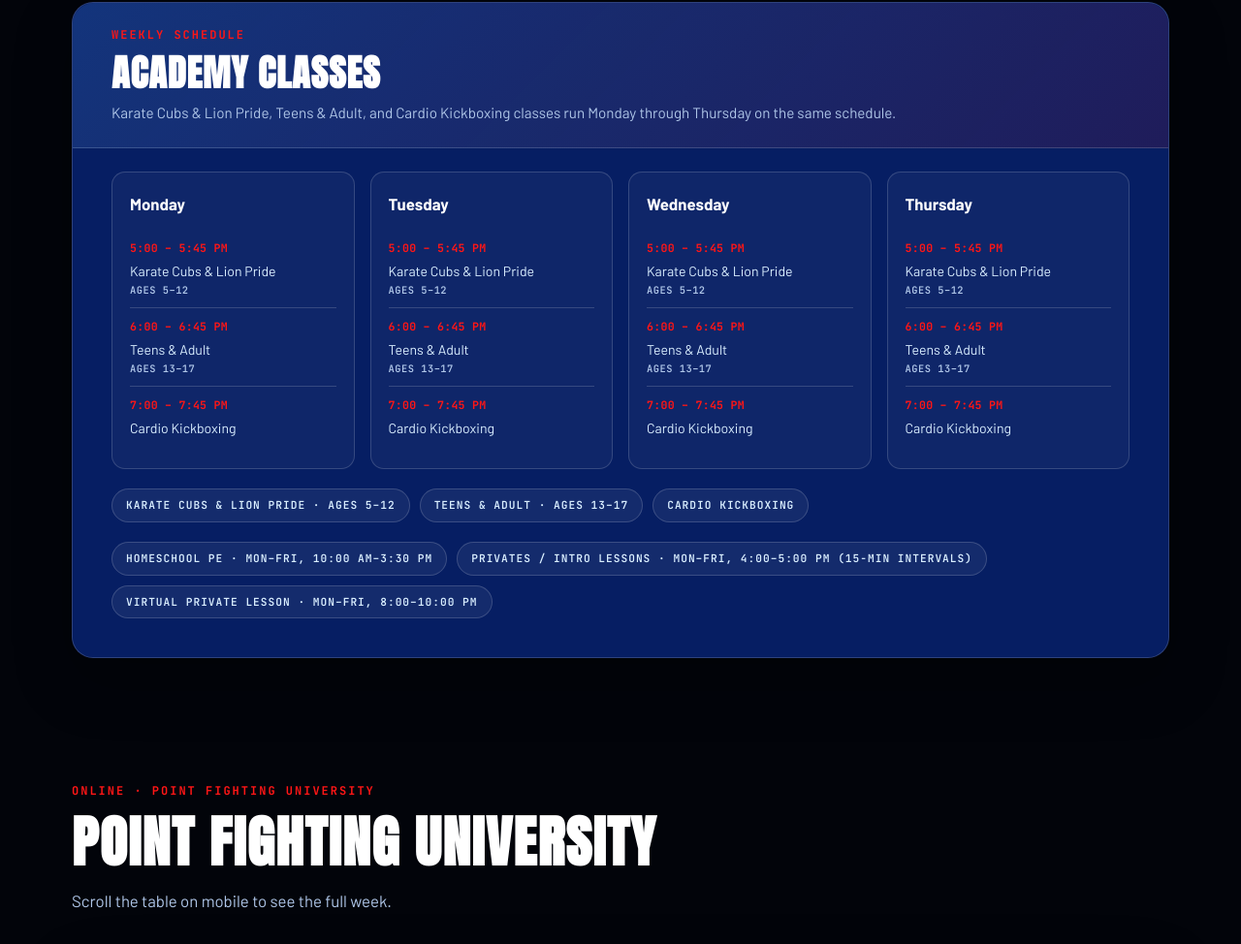
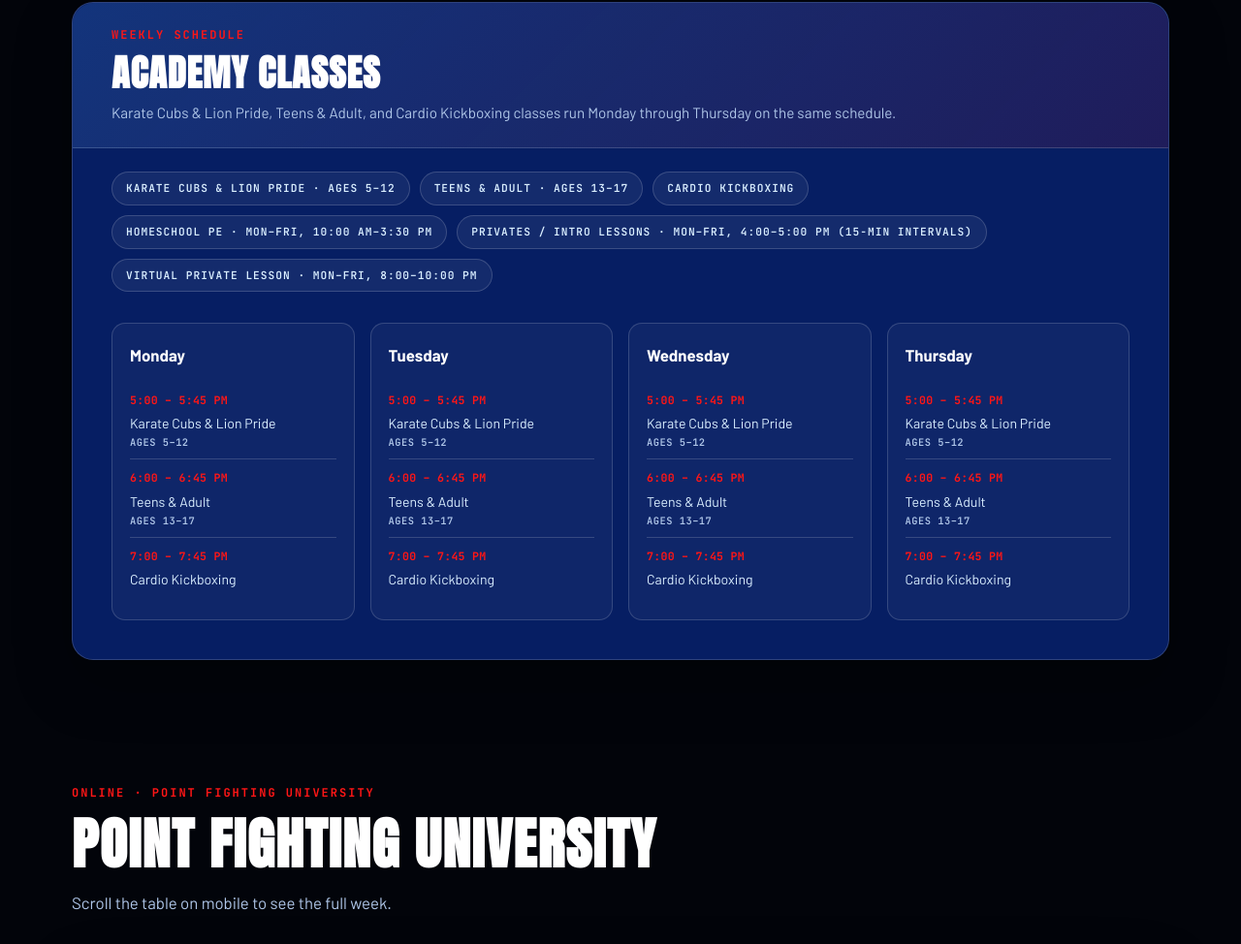
Before and after one commit to pfpkickboxingacademy-cmd/pfp-kickboxing-academy, a plain HTML site: page schedule.html in a window 1280 px wide. Shown: the part 864-1838 px from the top of the page at 97% size. Drawn offline with Linux system fonts and the light colour scheme.

Commit message:
Move schedule pills above the class table

```diff
--- a/schedule.html
+++ b/schedule.html
@@ -177,6 +177,9 @@
     background:rgba(255,22,22,0.08);white-space:nowrap;
   }
   .pill-row{display:flex;flex-wrap:wrap;gap:10px;margin-top:20px;}
+  .schedule-pills{margin-bottom:32px;}
+  .schedule-pills .pill-row{margin-top:0;}
+  .schedule-pills .pill-row + .pill-row{margin-top:10px;}
   .pill{
     font-family:'JetBrains Mono',monospace;font-size:0.7rem;letter-spacing:1px;text-transform:uppercase;
     color:var(--ice);background:rgba(255,255,255,0.06);border:1px solid var(--line);
@@ -300,6 +303,19 @@
         <p>Karate Cubs &amp; Lion Pride, Teens &amp; Adult, and Cardio Kickboxing classes run Monday through Thursday on the same schedule.</p>
       </div>
 
+      <div class="schedule-pills">
+        <div class="pill-row">
+          <span class="pill">Karate Cubs &amp; Lion Pride · Ages 5&ndash;12</span>
+          <span class="pill">Teens &amp; Adult · Ages 13&ndash;17</span>
+          <span class="pill">Cardio Kickboxing</span>
+        </div>
+        <div class="pill-row">
+          <span class="pill">Homeschool PE · Mon&ndash;Fri, 10:00 AM&ndash;3:30 PM</span>
+          <span class="pill">Privates / Intro Lessons · Mon&ndash;Fri, 4:00&ndash;5:00 PM (15-min intervals)</span>
+          <span class="pill">Virtual Private Lesson · Mon&ndash;Fri, 8:00&ndash;10:00 PM</span>
+        </div>
+      </div>
+
       <div class="day-grid">
         <div class="day-card">
           <h4>Monday</h4>
@@ -325,17 +341,6 @@
           <div class="day-row"><span class="time">6:00 &ndash; 6:45 PM</span><span class="cls">Teens &amp; Adult<span class="class-age">Ages 13&ndash;17</span></span></div>
           <div class="day-row"><span class="time">7:00 &ndash; 7:45 PM</span><span class="cls">Cardio Kickboxing</span></div>
         </div>
-      </div>
-
-      <div class="pill-row">
-        <span class="pill">Karate Cubs &amp; Lion Pride · Ages 5&ndash;12</span>
-        <span class="pill">Teens &amp; Adult · Ages 13&ndash;17</span>
-        <span class="pill">Cardio Kickboxing</span>
-      </div>
-      <div class="pill-row">
-        <span class="pill">Homeschool PE · Mon&ndash;Fri, 10:00 AM&ndash;3:30 PM</span>
-        <span class="pill">Privates / Intro Lessons · Mon&ndash;Fri, 4:00&ndash;5:00 PM (15-min intervals)</span>
-        <span class="pill">Virtual Private Lesson · Mon&ndash;Fri, 8:00&ndash;10:00 PM</span>
       </div>
     </div>
   </div>
```
